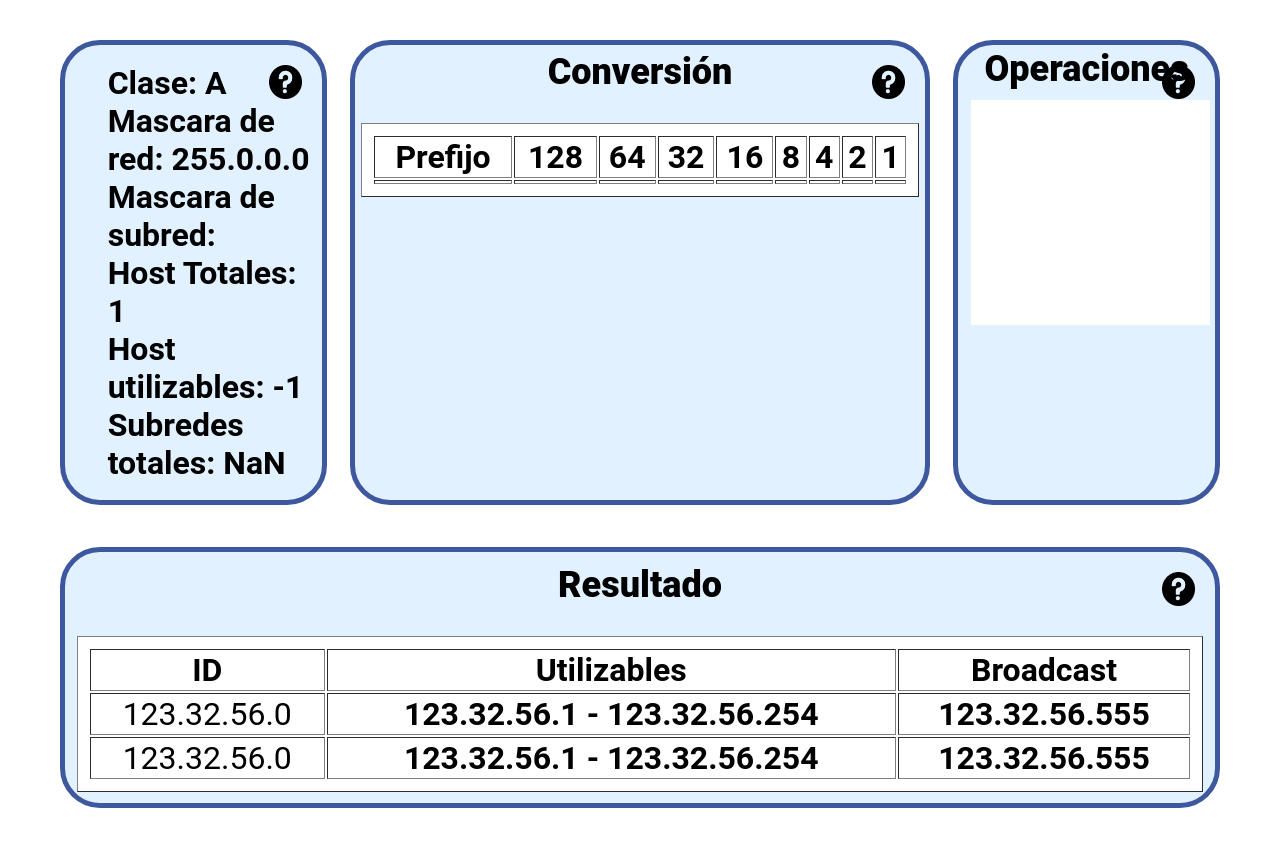
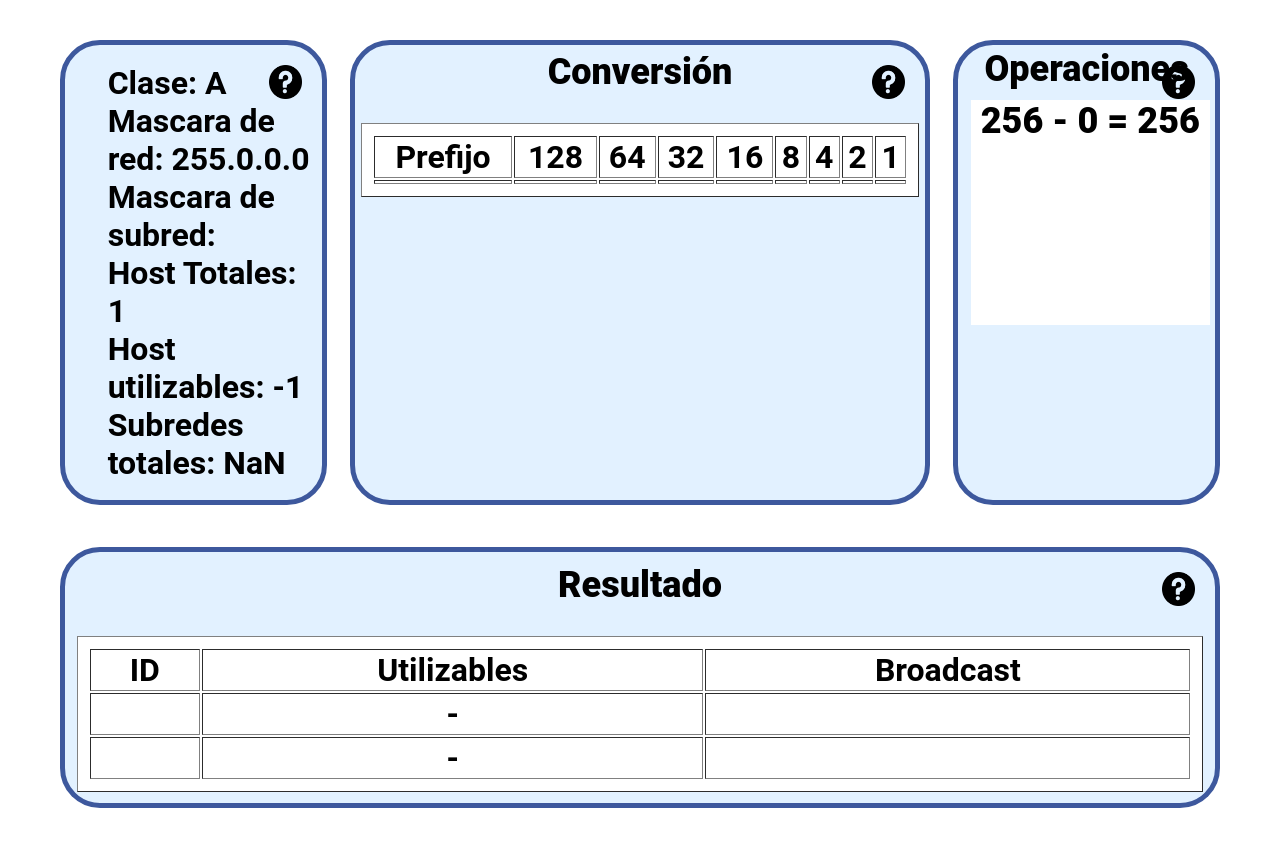
Before and after one commit to RobertoErick/Auto-subnetting, a React (Create React App) app: page / in a window 1280 px wide. Shown: the part 728-1574 px from the top of the page. Built offline with nearby package versions, Linux system fonts and the light colour scheme.

Commit message:
funcionamiento basico de la pagina terminado, logra hacer un subneteo simple, no VLSM, mostrando en la tabla los resultados de la operacion

```diff
--- a/src/App.js
+++ b/src/App.js
@@ -8,11 +8,15 @@ import Tercera_Fila from "./Componentes/Filas/Tercera_Fila";
 function App() {
   const [direccionIp, setDireccionIp] = useState('');
   const [calculo, setCalculo] = useState('');
+  const [resultado, setResultado] = useState('');
 
   const handleDataSubmitFather = (direccionIp, calculo) => {
-
     setDireccionIp(direccionIp);
     setCalculo(calculo);
+  }
+
+  const handleResultado = (resultado) =>{
+    setResultado(resultado);
   }
 
   return (
@@ -20,8 +24,8 @@ function App() {
       <Header />
       <main className="contenido">
           <Primera_Fila handleDataSubmit={handleDataSubmitFather}/>
-          <Segunda_Fila direccionIp={direccionIp} calculo={calculo}/>
-          <Tercera_Fila />
+          <Segunda_Fila direccionIp={direccionIp} calculo={calculo} onResultado={handleResultado}/>
+          <Tercera_Fila direccionIp={direccionIp} calculo={calculo} resultado={resultado}/>
       </main>
     </>
   );
--- a/src/Componentes/Filas/Segunda_FIla/Caracteristicas.jsx
+++ b/src/Componentes/Filas/Segunda_FIla/Caracteristicas.jsx
@@ -35,8 +35,6 @@ function Caracteristicas(props) {
     var calculoSubred = prefijo;
     // Guardar la conversion para pasarsela a la tabla de el componente de conversiones
     var conversionHecha = "";
-
-
 
     //Calculo para la clase y mascara de red
     switch (true) {
@@ -129,6 +127,8 @@ function Caracteristicas(props) {
 
       //llamamos al componente padre para que tenga el valor de conversion ya hecha
       props.onConversionHecha(conversionHecha);
+      //llamamos al componente padre para que tenga el valor de la operacion a restar para calcular los saldos del subneteo
+      props.onOperacion(prefijoResultado);
 
     return (
         <Contenedor className="contenedor">
--- a/src/Componentes/Filas/Segunda_FIla/Operaciones.jsx
+++ b/src/Componentes/Filas/Segunda_FIla/Operaciones.jsx
@@ -22,12 +22,19 @@ const Img = styled.img`
     right: 20px;
 `
 
-function Operaciones(){
+function Operaciones(props){
+    const {operacion} = props;
+
+    var restas = 256 - operacion ;
+
+    props.onResultado(restas);
     return(
         <Contenedor className="contenedor">
             <h2 className="titulo">Operaciones</h2>
             <Img className="duda" src={Duda} />
-            <Area></Area>
+            <Area>
+                <p className="titulo">{restas ? "256 - " + operacion + " = " + restas: null}</p>
+            </Area>
         </Contenedor>
     );
 }
--- a/src/Componentes/Filas/Segunda_FIla/index.jsx
+++ b/src/Componentes/Filas/Segunda_FIla/index.jsx
@@ -31,24 +31,33 @@ function Segunda_Fila(props){
   const { direccionIp, calculo } = props;
 
   const [ conversion, setConversion] = useState("");
+  const [ operacion, setOperacion] = useState("");
 
   const handleConversionHecha = (conversionHecha) => {
-    setConversion(conversionHecha)
+    setConversion(conversionHecha);
   };
+
+  const handleOperacion = (operacionHecha) => {
+    setOperacion(operacionHecha);
+  };
+
+  const handleResultado = (resultado) => {
+    props.onResultado(resultado);
+  }
 
     return(
         <Contenedor>
             {/* primer contenedor */}
             <Cont_Caract>
-              <Caracteristicas direccionIp={direccionIp} calculo={calculo}  onConversionHecha={handleConversionHecha}/>
+              <Caracteristicas direccionIp={direccionIp} calculo={calculo}  onConversionHecha={handleConversionHecha} onOperacion={handleOperacion}/>
             </Cont_Caract>
             {/* Segundo contenedor */}
             <Cont_Conv>
-              <Conversion direccionIp={direccionIp} calculo={calculo} conversion={conversion}/>
+              <Conversion direccionIp={direccionIp} calculo={calculo} conversion={conversion} />
             </Cont_Conv>
             {/* Tercer contenedor */}
             <Cont_Oper>
-              <Operaciones />
+              <Operaciones operacion={operacion} onResultado={handleResultado}/>
             </Cont_Oper>
         </Contenedor>
     );
--- a/src/Componentes/Filas/Tercera_Fila/Resultado.jsx
+++ b/src/Componentes/Filas/Tercera_Fila/Resultado.jsx
@@ -24,7 +24,115 @@ const Img = styled.img`
     right: 20px;
 `
 
-function Resultado(){
+function Resultado(props){
+    //La tabla va a tener 2 id´s lo cual entonces debe tener 2 rangos de red utilizables y 2 broadcast, esta seccion corresponde al primer id
+    var utilizableInicial_1 = "";   //es la primera parte del rango de red
+    var utilizableFinal_1 = "";     //es la ultima parte del rango de red
+    var primerSalto = "";           //correspone al segundo id de la tabla
+    var broadcast = "";             //broadcast del 1d 1
+
+    //esta es la seccion para el segundo id
+    var segundoSalto = "";          //tomamos como referencia el segundo salto que seria parte del 3er id pero ese ya no lo colocamos
+    var utilizableInicial_2 = "";   //es la primera parte del rango de red
+    var utilizableFinal_2 = "";     //es la ultima parte del rango de red
+    var broadcast2 = "";            //broadcast del 1d 2
+
+    const{direccionIp, calculo, resultado} = props;     //Se desctructura lo que tiene en propiedades
+
+    var prefijo = parseInt(calculo, 10);                //El prefijo se pasa a entero
+
+    // Divide la dirección IP en sus cuatro componentes
+    const direccionIpOctetos = direccionIp.split('.');
+    const primerOcteto = direccionIpOctetos[0];
+    const segundoOcteto = direccionIpOctetos[1];
+    const tercerOcteto = direccionIpOctetos[2];
+    const cuartoOcteto = direccionIpOctetos[3];
+
+    //Pasamos los valores a sus variables enteras
+    var Octeto1 = parseInt(primerOcteto, 10);
+    var Octeto2 = parseInt(segundoOcteto, 10);
+    var Octeto3 = parseInt(tercerOcteto, 10);
+    var Octeto4 = parseInt(cuartoOcteto, 10);
+
+    //Esto se usa para el primer id, para no modificar directamente las variables de los octetos
+    var Octeto2Cambio = 0;
+    var Octeto3Cambio = 0;
+    var Octeto4Cambio = 0;
+
+    //Primera variable inicial del id 1
+    utilizableInicial_1 = (Octeto1)+"."+(Octeto2)+"."+(Octeto3)+"."+(Octeto4+1);
+
+    //Dependiendo del numero del prefijo, sera la posicion donde se haran los cambios en la direccion Ip
+    switch (true) {
+        case prefijo <= 8:
+            //Seccion del primer id de la tabla
+            primerSalto = (Octeto1+resultado)+"."+(Octeto2)+"."+(Octeto3)+"."+(Octeto4);                //id 2 para tenerla de referencia al inicio
+            if(Octeto4 === 0){ Octeto4Cambio = 255;}                                                    //en caso de que el ultimo octeto sea 0, evitamos que se haga negativo y se convierte en 255
+            Octeto2Cambio = 255;                                                                        //Convertimos directamente el conteto 2 y 3 en 255 porque asi son los saltos en este prefijo
+            Octeto3Cambio = 255;
+            //El primer octeto se suma su salto y se le resta 1(asi se calcula mas facil los broadcast) los demas octetos quedan como 255 y el octeto 4 usa un operador ternario para saber si elñ valor es de 255 lo deja igual, pero si es diferente, le resta 1
+            broadcast = (Octeto1+resultado-1)+"."+(Octeto2Cambio)+"."+(Octeto3Cambio)+"."+((Octeto4Cambio === 255) ? Octeto4Cambio: Octeto4-1);
+            //Esta operacion es bastante parecida al broadcast, excepto que aqui el ultimo octeto se le resta 2, es decir una resta mas que el broadcast
+            utilizableFinal_1 = (Octeto1+resultado-1)+"."+(Octeto2Cambio)+"."+(Octeto3Cambio)+"."+((Octeto4Cambio === 255) ? Octeto4Cambio-1: Octeto4-2);
+
+            //Ahora esta seccion es para el segundo id de la tabla
+            segundoSalto = (Octeto1+(resultado*2))+"."+(Octeto2)+"."+(Octeto3)+"."+(Octeto4);           //id 3 para tenerla de referencia al inicio, no se imprime pero es mas facil calcular todo
+            utilizableInicial_2 = (Octeto1+resultado)+"."+(Octeto2)+"."+(Octeto3)+"."+(Octeto4+1);      //le sumamos el resultado al primer octeto para comenzar como el id y al octeto 4 le sumamos uno para que sea el primer id utilizable
+            if(Octeto4 === 0){ Octeto4 = 255;}                                                          //Igual que en la parte de arriba, evitamos que octeto4 sea numero negativo y lo pasamos como 255
+            Octeto2 = 255;                                                                              //igual que arriba pasamos directamente a 255 los octetos 2 y 3
+            Octeto3 = 255;
+            //Este es el mismo paso que el de el primer id, solo que aqui si afectamos a las variables directamente
+            broadcast2 = (Octeto1+(resultado*2)-1)+"."+(Octeto2)+"."+(Octeto3)+"."+((Octeto4 === 255) ? Octeto4: Octeto4-1);
+            //De igual forma aqui, solo le restamos 2 como en el primer id
+            utilizableFinal_2 = (Octeto1+(resultado*2)-1)+"."+(Octeto2)+"."+(Octeto3)+"."+((Octeto4 === 255) ? Octeto4-1: Octeto4-2);
+          break;
+        //Los pasos que siguen son parecidos, solo cambia de lugar las acciones que se le tiene que ralizar a la direccion ip
+        case prefijo >= 9 && prefijo <= 16:
+            //Seccion del primer id de la tabla
+            primerSalto = (Octeto1)+"."+(Octeto2+resultado)+"."+(Octeto3)+"."+(Octeto4);
+            if(Octeto4 === 0){ Octeto4Cambio = 255;}
+            Octeto3Cambio = 255;
+            broadcast = (Octeto1)+"."+(Octeto2+resultado-1)+"."+(Octeto3Cambio)+"."+((Octeto4Cambio === 255) ? Octeto4Cambio: Octeto4-1);
+            utilizableFinal_1 = (Octeto1)+"."+(Octeto2+resultado-1)+"."+(Octeto3Cambio)+"."+((Octeto4Cambio === 255) ? Octeto4Cambio-1: Octeto4-2);
+
+            //Ahora esta seccion es para el segundo id de la tabla
+            segundoSalto = (Octeto1)+"."+(Octeto2+(resultado*2))+"."+(Octeto3)+"."+(Octeto4);
+            utilizableInicial_2 = (Octeto1)+"."+(Octeto2+resultado)+"."+(Octeto3)+"."+(Octeto4+1);
+            if(Octeto4 === 0){ Octeto4 = 255;}
+            Octeto3 = 255;
+            broadcast2 = (Octeto1)+"."+(Octeto2+(resultado*2)-1)+"."+(Octeto3)+"."+((Octeto4 === 255) ? Octeto4: Octeto4-1);
+            utilizableFinal_2 = (Octeto1)+"."+(Octeto2+(resultado*2)-1)+"."+(Octeto3)+"."+((Octeto4 === 255) ? Octeto4-1: Octeto4-2);
+          break;
+        case prefijo >= 17 && prefijo <= 24:
+            //Seccion del primer id de la tabla
+            primerSalto = (Octeto1)+"."+(Octeto2)+"."+(Octeto3+resultado)+"."+(Octeto4);
+            if(Octeto4 === 0){ Octeto4Cambio = 255;}
+            broadcast = (Octeto1)+"."+(Octeto2)+"."+(Octeto3+resultado-1)+"."+((Octeto4Cambio === 255) ? Octeto4Cambio: Octeto4-1);
+            utilizableFinal_1 = (Octeto1)+"."+(Octeto2)+"."+(Octeto3+resultado-1)+"."+((Octeto4Cambio === 255) ? Octeto4Cambio-1: Octeto4-2);
+
+            //Ahora esta seccion es para el segundo id de la tabla
+            segundoSalto = (Octeto1)+"."+(Octeto2)+"."+(Octeto3+(resultado*2))+"."+(Octeto4);
+            utilizableInicial_2 = (Octeto1)+"."+(Octeto2)+"."+(Octeto3+resultado)+"."+(Octeto4+1);
+            if(Octeto4 === 0){ Octeto4 = 255;}
+            broadcast2 = (Octeto1)+"."+(Octeto2)+"."+(Octeto3+(resultado*2)-1)+"."+((Octeto4 === 255) ? Octeto4: Octeto4-1);
+            utilizableFinal_2 = (Octeto1)+"."+(Octeto2)+"."+(Octeto3+(resultado*2)-1)+"."+((Octeto4 === 255) ? Octeto4-1: Octeto4-2);
+          break;
+        case prefijo >= 25 && prefijo <= 32:
+            //Seccion del primer id de la tabla
+            primerSalto = (Octeto1)+"."+(Octeto2)+"."+(Octeto3)+"."+(Octeto4+resultado);
+            if((Octeto4+resultado) === 0){ Octeto4Cambio = 255;}
+            broadcast = (Octeto1)+"."+(Octeto2)+"."+(Octeto3)+"."+((Octeto4Cambio === 255) ? Octeto4Cambio+resultado: Octeto4+resultado-1);
+            utilizableFinal_1 = (Octeto1)+"."+(Octeto2)+"."+(Octeto3)+"."+((Octeto4Cambio === 255) ? Octeto4Cambio+resultado-1: Octeto4+resultado-2);
+
+            //Ahora esta seccion es para el segundo id de la tabla
+            segundoSalto = (Octeto1)+"."+(Octeto2)+"."+(Octeto3)+"."+(Octeto4+(resultado*2));
+            utilizableInicial_2 = (Octeto1)+"."+(Octeto2)+"."+(Octeto3)+"."+(Octeto4+resultado+1);
+            if((Octeto4+(resultado*2)) === 0){ Octeto4 = 255;}
+            broadcast2 = (Octeto1)+"."+(Octeto2)+"."+(Octeto3)+"."+((Octeto4 === 255) ? Octeto4+(resultado*2): Octeto4+(resultado*2)-1);
+            utilizableFinal_2 = (Octeto1)+"."+(Octeto2)+"."+(Octeto3)+"."+((Octeto4 === 255) ? Octeto4+(resultado*2)-1: Octeto4+(resultado*2)-2);
+          break;
+      }
+
     return(
         <Contenedor className="contenedor">
             <h2 className="titulo">Resultado</h2>
@@ -36,14 +144,15 @@ function Resultado(){
                     <th>Broadcast</th>
                 </tr>
                 <tr>
-                    <td>123.32.56.0</td>
-                    <th>123.32.56.1 - 123.32.56.254</th>
-                    <th>123.32.56.555</th>
+                    <td>{direccionIp}</td>
+                    {/* usamos un operador ternario para que no aparesca Nan, solamente un espacio en blanco */}
+                    <th>{Octeto1 ? utilizableInicial_1 : null} - {Octeto1 ? utilizableFinal_1 : null}</th>
+                    <th>{broadcast}</th>
                 </tr>
                 <tr>
-                    <td>123.32.56.0</td>
-                    <th>123.32.56.1 - 123.32.56.254</th>
-                    <th>123.32.56.555</th>
+                    <td>{primerSalto}</td>
+                    <th>{Octeto1 ? utilizableInicial_2: null} - {Octeto1 ? utilizableFinal_2 : null}</th>
+                    <th>{broadcast2}</th>
                 </tr>
             </Tabla>
         </Contenedor>
--- a/src/Componentes/Filas/Tercera_Fila/index.jsx
+++ b/src/Componentes/Filas/Tercera_Fila/index.jsx
@@ -7,10 +7,13 @@ const Cont_res = styled.div`
   height: 100px;
 `
 
-function Tercera_Fila(){
+function Tercera_Fila(props){
+
+    const {direccionIp, calculo, resultado} = props
+
     return(
         <Cont_res>
-            <Resultado />
+            <Resultado direccionIp={direccionIp} calculo={calculo} resultado={resultado}/>
         </Cont_res>
     );
 }
```
